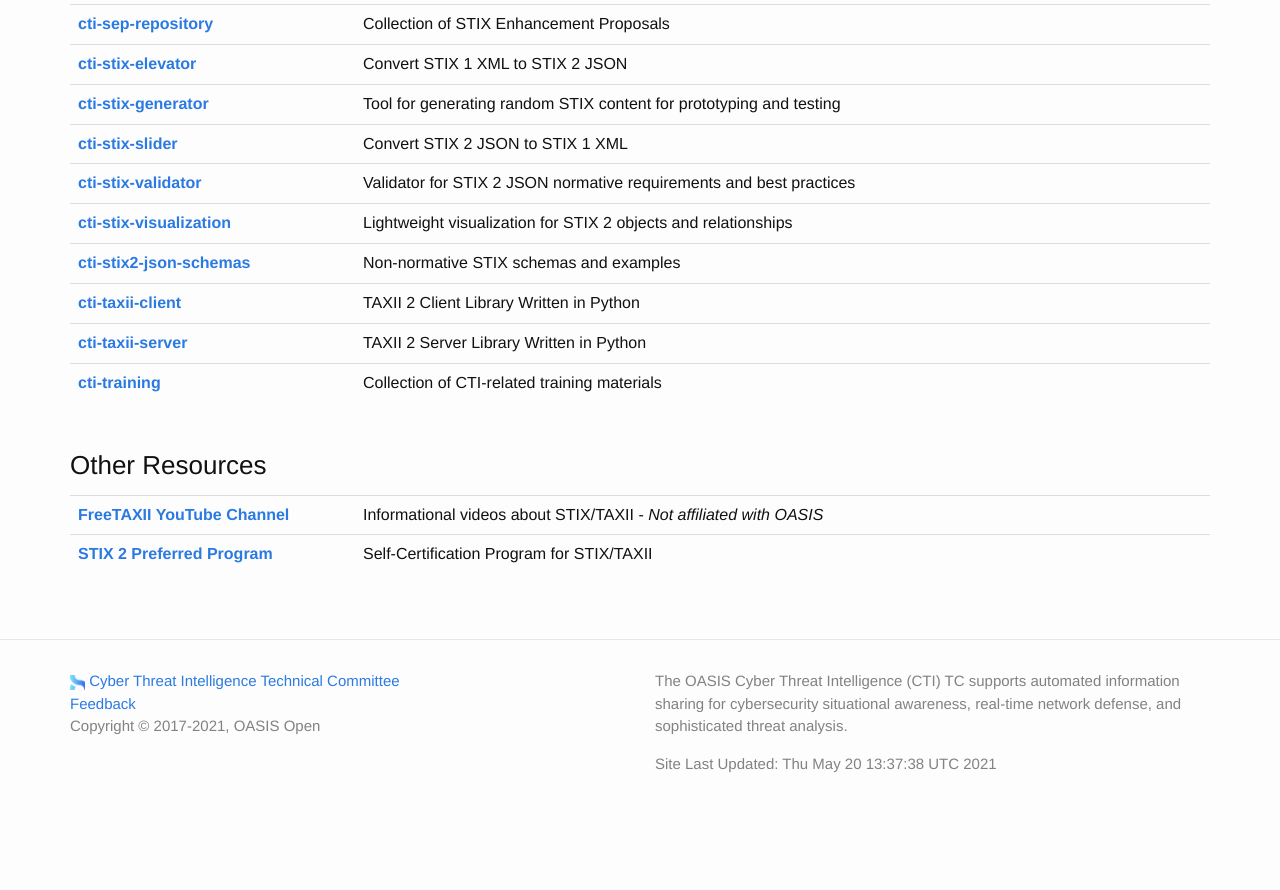
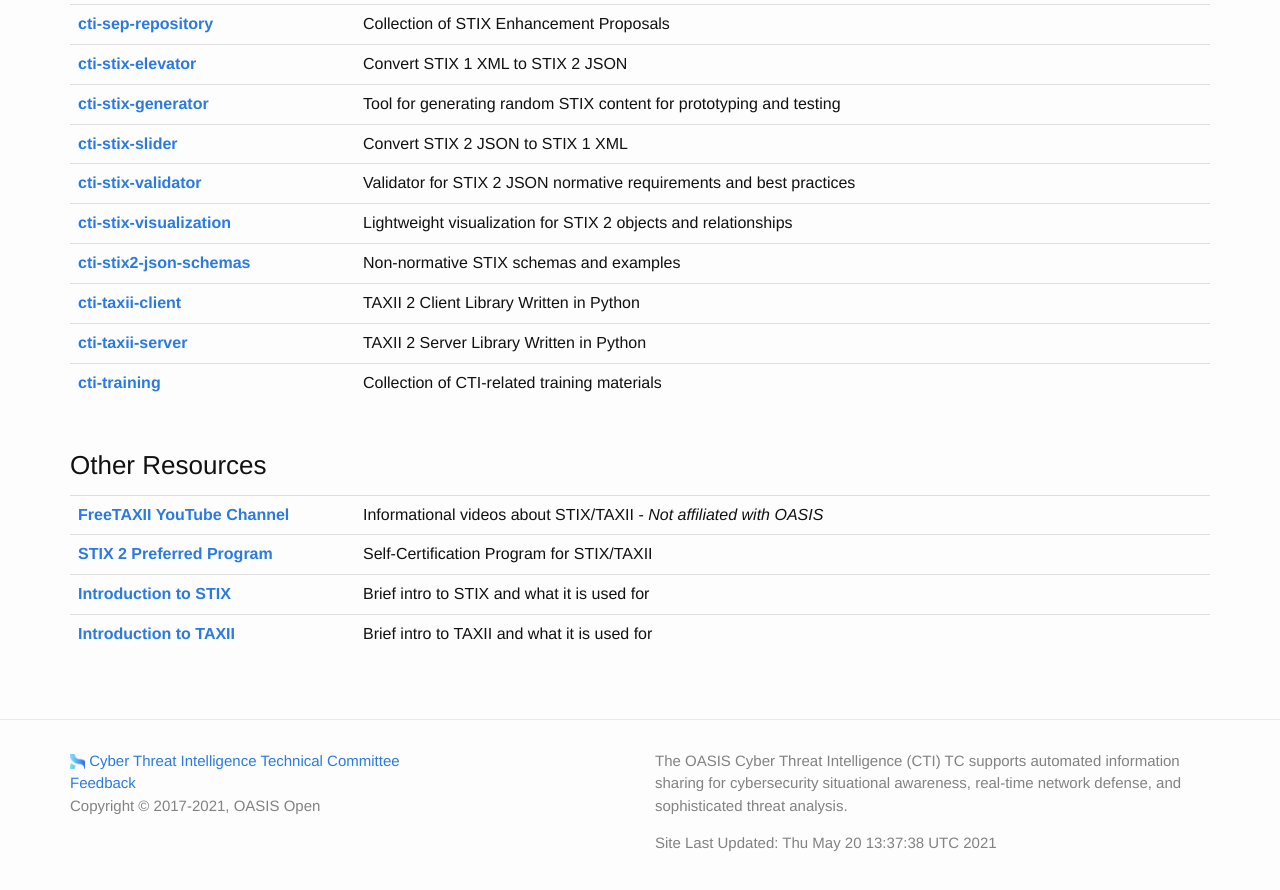
Before and after one commit to oasis-open/cti-documentation, a Jekyll site: the page built from resources.md, in a window 1280 px wide and 900 px high, scrolled down 1172 px. Shown: the top 890 px of the window. Built offline with Jekyll 4.4.1, drawn with Linux system fonts in a browser that asks for light colours; before the commit the page ends 1992 px from its top, so only the background shows below that.

Commit message:
Add Intro docs

```diff
--- a/resources.md
+++ b/resources.md
@@ -99,3 +99,5 @@
 | :------: | ----------- |
 |[**FreeTAXII YouTube Channel**](https://www.youtube.com/channel/UCmW_oi_zce3On4LyK9KDnfg){: target="_blank"}|Informational videos about STIX/TAXII  - _Not affiliated with OASIS_|
 |[**STIX 2 Preferred Program**](https://oasis-stixpreferred.org/){: target="_blank"}| Self-Certification Program for STIX/TAXII |
+|[**Introduction to STIX**]({{ site.baseurl }}/docs/Introduction_to_Structured_Threat_Information_Expression.pdf){: target="_blank"}| Brief intro to STIX and what it is used for |
+|[**Introduction to TAXII**]({{ site.baseurl }}/docs/Introduction_to_Trusted_Automated_eXchange_of_Intelligence_Information.pdf){: target="_blank"}| Brief intro to TAXII and what it is used for |
```
Also changed, not shown: 2 other files.
